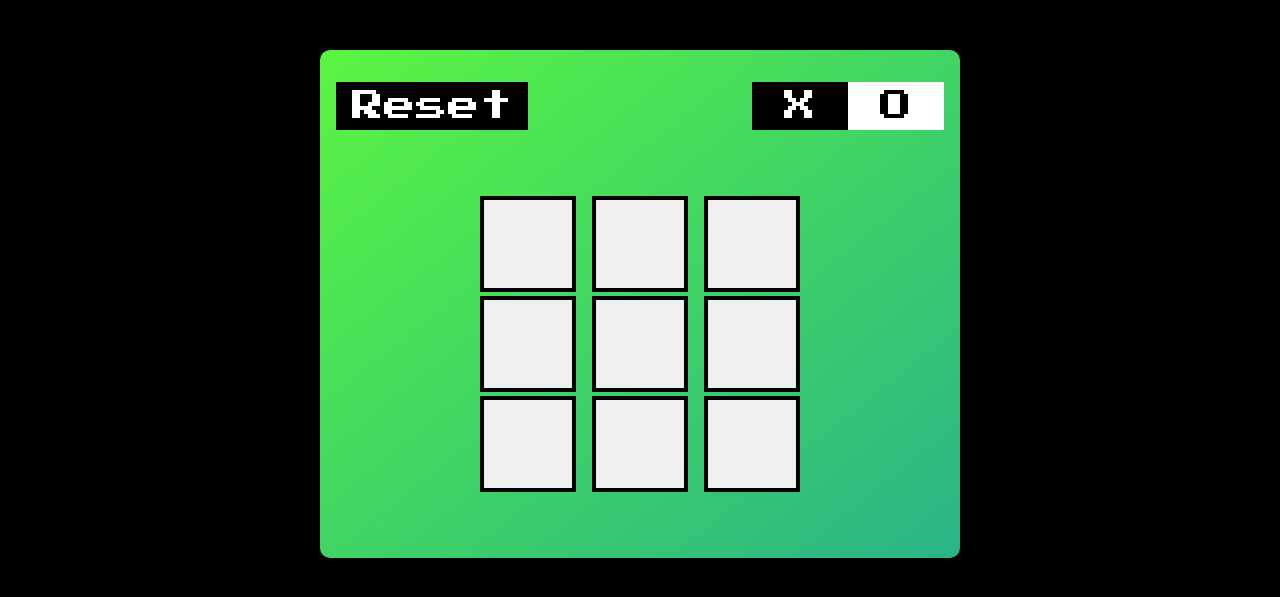
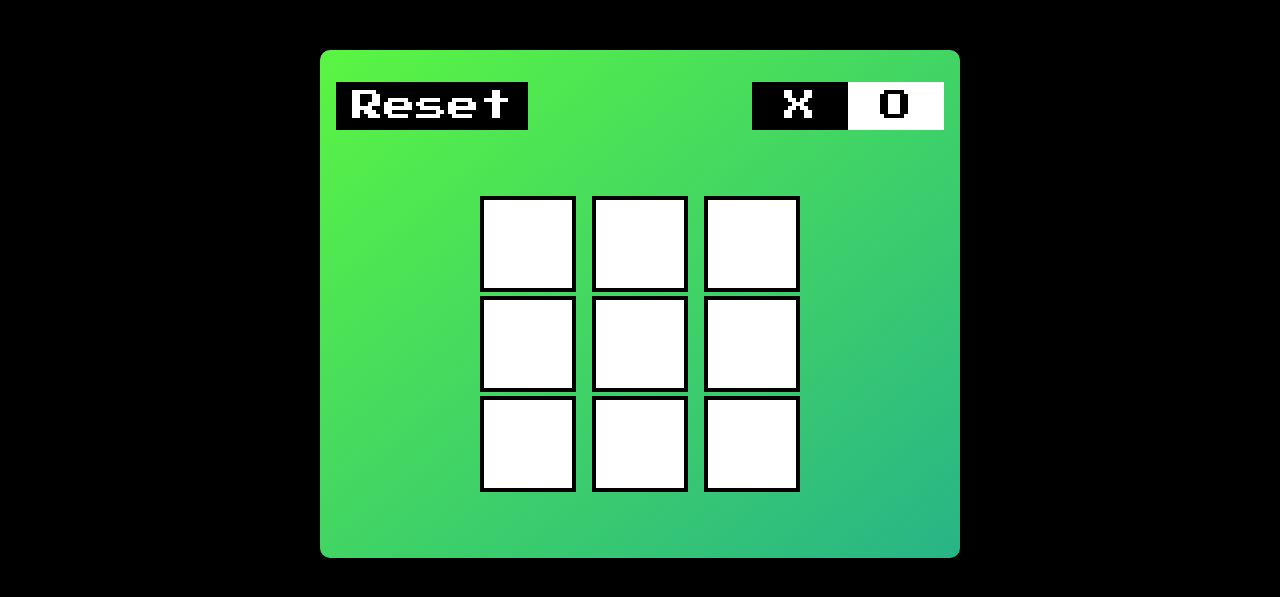
Before and after one commit to noeltom787/impossible-tic-tac-toe-web, a plain HTML site: page index.html in a window 1280 px wide. Shown: the part 83-680 px from the top of the page. Drawn offline with Linux system fonts and the light colour scheme.

Commit message:
Design improvements

```diff
--- a/index.html
+++ b/index.html
@@ -26,17 +26,17 @@
       <div class="msg1"></div>
       <div class="msg2"></div>
       <div class="matrix">
-        <button class="cell _11"></button>
-        <button class="cell _12"></button>
-        <button class="cell _13"></button><br>
+        <button class="cell _11">.</button>
+        <button class="cell _12">.</button>
+        <button class="cell _13">.</button><br>
 
-        <button class="cell _21"></button>
-        <button class="cell _22"></button>
-        <button class="cell _23"></button><br>
+        <button class="cell _21">.</button>
+        <button class="cell _22">.</button>
+        <button class="cell _23">.</button><br>
 
-        <button class="cell _31"></button>
-        <button class="cell _32"></button>
-        <button class="cell _33"></button>
+        <button class="cell _31">.</button>
+        <button class="cell _32">.</button>
+        <button class="cell _33">.</button>
       </div>
     </div>
     <script src="script.js"></script>
--- a/script.js
+++ b/script.js
@@ -45,7 +45,7 @@ function logic(tok, mytok, ui, uj) {
   if (checkCol()) return;
   //In case of no chance of triplets, fill the empty cells in the order of preference "centre cell > corners > everything else"
   if (cells[1][1] === 0) {
-    myMove(1, 1,'');
+    myMove(1, 1);
     return;
   }
 
@@ -195,6 +195,7 @@ else if (diag2Count === 3) triplet = 'd2';
 
 function myMove(r, c) {
   cells[r][c] = mytok;
+  document.querySelector("._" + String(r + 1) + String(c + 1)).style.color = 'black';
   document.querySelector("._" + String(r + 1) + String(c + 1)).textContent =
     mytok;
   count++;
@@ -241,8 +242,9 @@ function toRed(cell) {
 
 function onClick(cell) {                                     //handling click event
   document.querySelector(cell).addEventListener("click", function () {
-    if (document.querySelector(cell).textContent === ""  && win === 0) {
+    if (document.querySelector(cell).textContent === "."  && win === 0) {
       document.querySelector(cell).textContent = tok;
+      document.querySelector(cell).style.color="black";
       let ui = Number(cell[2]) - 1;
       let uj = Number(cell[3]) - 1;
       count++;
@@ -269,10 +271,12 @@ function reset() {                                        //play again
   count = win = 0;
   document.querySelector('.msg1').textContent = '';
   document.querySelector('.msg2').textContent = '';
+
     for (let i = 1; i <= 3; i++) {
       for (let j = 1; j <= 3; j++) {
-        document.querySelector("._" + String(i) + String(j)).textContent = "";
+        document.querySelector("._" + String(i) + String(j)).textContent = ".";
         document.querySelector("._" + String(i) + String(j)).style.backgroundColor = "white";
+        document.querySelector("._" + String(i) + String(j)).style.color = "white";
       }
     }
 }
--- a/style.css
+++ b/style.css
@@ -66,19 +66,22 @@ button{
 }
 .matrix{
     margin: 2rem 3rem;
-
 }
 .cell{
-    border: solid .3rem;
+    border: solid .3rem black;
     height: 6rem;
     width: 6rem;
     margin: .125rem 0;
     font-size: 2rem;
+    background-color: white;
+    color: white;
     font-family: inherit;
   padding: 1.5rem 1.5rem;
 }
 .cell:hover {
     background-color:rgb(211, 219, 219);
+    color:rgb(211, 219, 219);
+
 }
 .msg1{
     position: relative;
```
